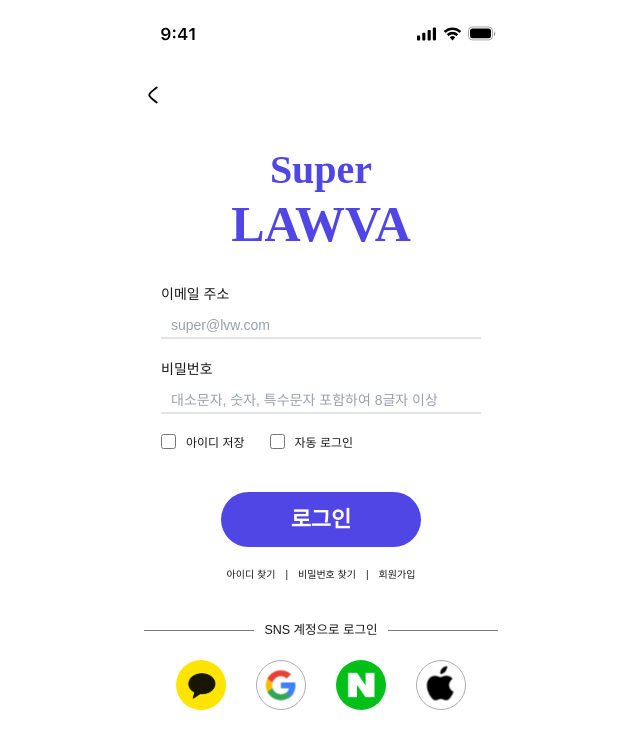
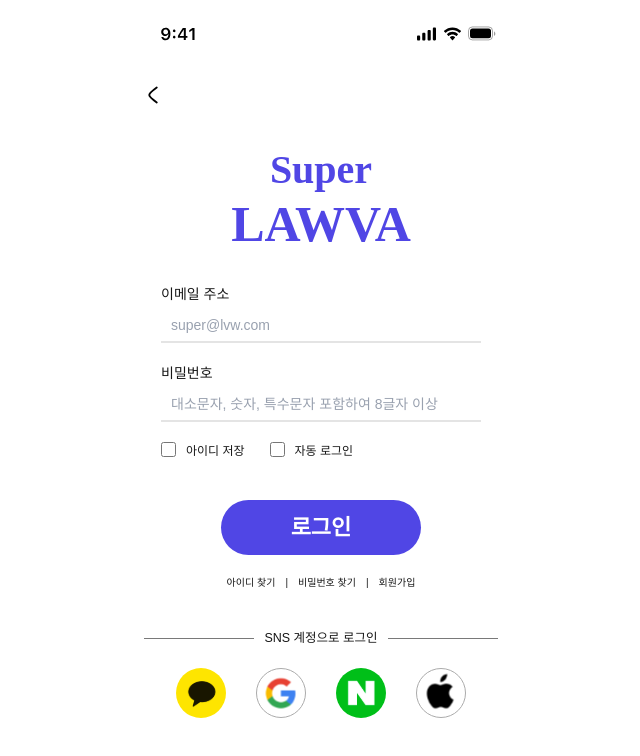
Before and after one commit to wonder1ng/SuperLawVA-Ml, a Next.js app in the folder front/: page /login in a window 1280 px wide. Shown: the top 756 px of the page, without its empty margins (319-959 px from the left). Built offline with nearby package versions, Linux system fonts and the light colour scheme.

Commit message:
chore: rename Props and modify margin top of line to 0.6rem from 0.2rem

```diff
--- a/front/src/components/StyledInput.tsx
+++ b/front/src/components/StyledInput.tsx
@@ -2,7 +2,7 @@
 
 import React from "react";
 
-interface TailwindInputProps {
+interface Props {
   width?: number | string;
   fontWeight?: number | string;
   fontSize?: number | string;
@@ -22,7 +22,7 @@ export default function TailwindInput({
   placeholder,
   value,
   onChange,
-}: TailwindInputProps) {
+}: Props) {
   return (
     <div className={`flex flex-col justify-start ${className}`}>
       <input
@@ -39,7 +39,7 @@ export default function TailwindInput({
         }}
       />
       <div
-        className="mt-[0.2rem] border-[0.15rem] border-[#bbb6]"
+        className="mt-[0.6rem] border-[0.15rem] border-[#bbb6]"
         style={{
           width: typeof width === "number" ? `${width}rem` : width,
         }}
```
